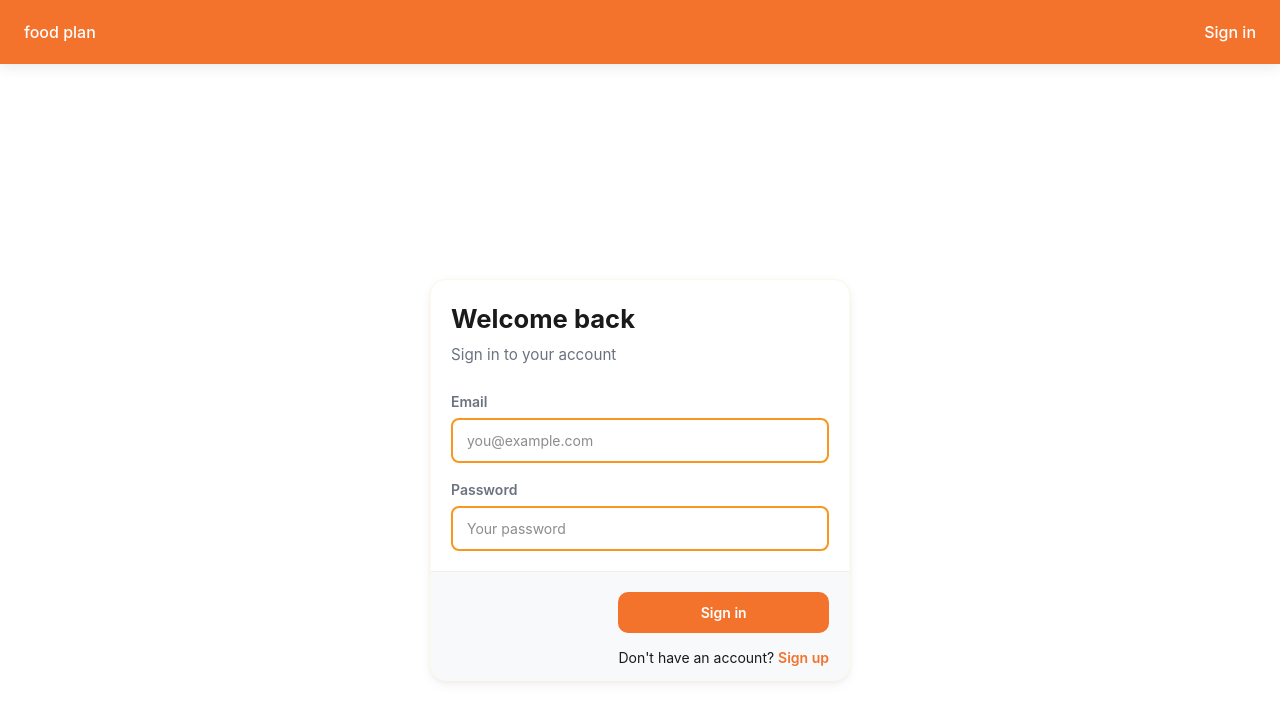
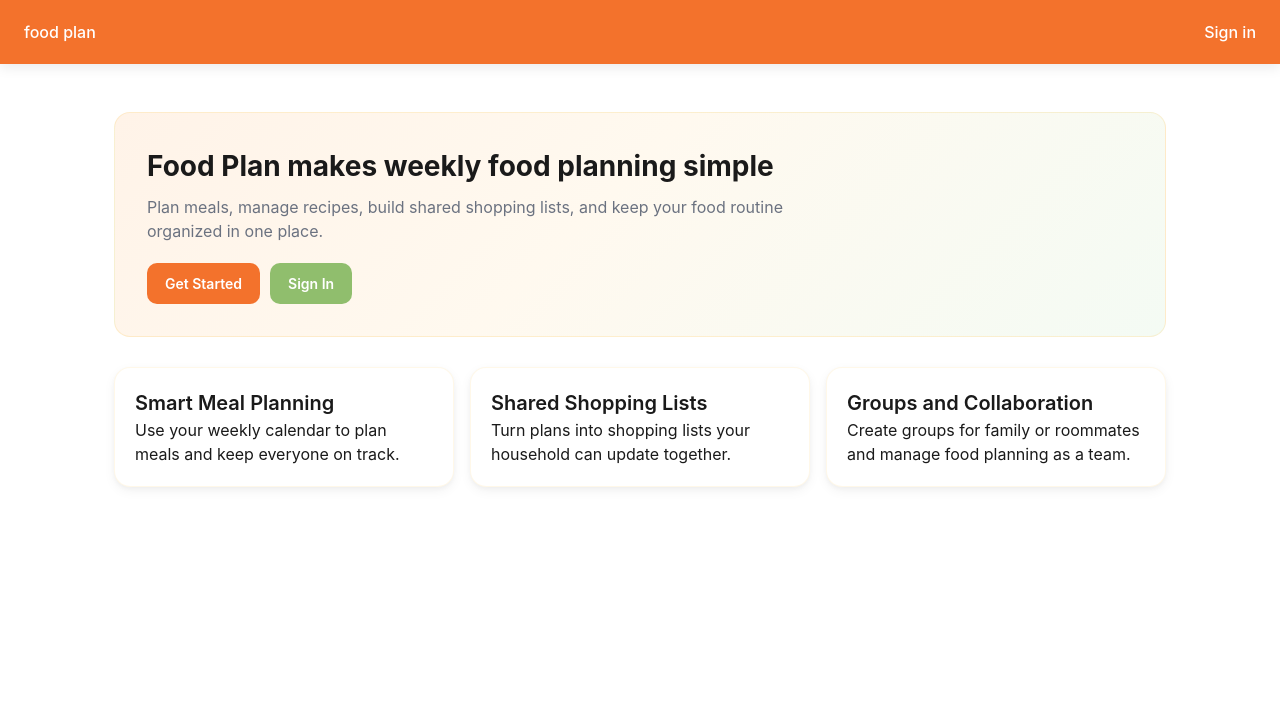
Before and after one commit to DTU-gruppe-12-24/62595-Full-stack-development, a Vue app in the folder frontend/: page / in a window 1280 px wide. Before the commit this address led to /sign-in. Shown: the top 720 px of the page. Built offline with nearby package versions, Linux system fonts and the light colour scheme; no server answers.

Commit message:
Home page

```diff
--- a/frontend/src/router/index.ts
+++ b/frontend/src/router/index.ts
@@ -5,6 +5,7 @@ import { isAuthenticated } from '@/services/authService'
 // Auth views
 import SignInView from '@/views/SignInView.vue'
 import SignUpView from '@/views/SignUpView.vue'
+import HomeView from '@/views/HomeView.vue'
 
 const router = createRouter({
   history: createWebHistory(import.meta.env.BASE_URL),
@@ -25,7 +26,8 @@ const router = createRouter({
     {
       path: '/',
       name: 'home',
-      component: () => import('@/views/ComponentPreview.vue')
+      component: HomeView,
+      meta: { public: true },
     },
 
     {
@@ -79,6 +81,7 @@ const router = createRouter({
 // Nav guard
 router.beforeEach((to) => {
   const authenticated = isAuthenticated()
+  const isAuthPage = to.name === 'sign-in' || to.name === 'sign-up'
 
   // Redirect unauthenticated users to sign-in
   if (!to.meta.public && !authenticated) {
@@ -86,7 +89,7 @@ router.beforeEach((to) => {
   }
 
   // Redirect logged-in users away from sign-in/sign-up
-  if (to.meta.public && authenticated) {
+  if (isAuthPage && authenticated) {
     return { name: 'home' }
   }
 })
--- a/frontend/src/views/ComponentPreview.vue
+++ /dev/null
@@ -1,110 +0,0 @@
-<script setup lang="ts">
-import { ref } from "vue"
-
-import AppCard from "../components/AppCard.vue"
-import AppButton from "../components/AppButton.vue"
-import AppInput from "../components/AppInput.vue"
-import AppDialog from "@/components/AppDialog.vue"
-
-const showDialog = ref<boolean>(false)
-
-function handleSave() {
-  // alert("Saved!")
-  showDialog.value = false
-}
-
-</script>
-
-<template>
-  <div class="page">
-
-    <h1>Component Preview</h1>
-
-    <!-- Buttons -->
-    <section>
-      <h2>Buttons</h2>
-
-      <div class="row">
-        <AppButton variant="primary">
-          Primary Button
-        </AppButton>
-
-        <AppButton variant="secondary">
-          Secondary Button
-        </AppButton>
-
-        <AppButton variant="cancel">
-          Cancel Button
-        </AppButton>
-      </div>
-    </section>
-    <!-- Dialog -->
-    <section>
-      <h2>Dialog</h2>
-      <AppButton variant="primary" @click="showDialog = true">
-        Open Dialog
-      </AppButton>
-    </section>
-
-
-    <!-- Inputs -->
-    <section>
-      <h2>Inputs</h2>
-
-      <AppInput placeholder="Recipe name..." />
-    </section>
-
-    <!-- Cards -->
-    <section>
-      <h2>Cards</h2>
-
-      <AppCard hover>
-        <h3>Spaghetti</h3>
-        <p>Classic Italian recipe</p>
-
-        <template #footer>
-          <AppButton variant="primary">Add to plan</AppButton>
-        </template>
-      </AppCard>
-    </section>
-
-    <!-- Dialog -->
-    <AppDialog
-        v-model="showDialog"
-        title="Example Dialog"
-    >
-      <p>This is a dialog preview.</p>
-
-      <template #footer>
-        <AppButton
-            variant="secondary"
-            @click="showDialog = false"
-        >
-          Cancel
-        </AppButton>
-
-        <AppButton variant="primary" @click="handleSave">
-          Save
-        </AppButton>
-      </template>
-    </AppDialog>
-
-  </div>
-</template>
-
-<style scoped>
-
-.page {
-  padding: 40px;
-}
-
-.row {
-  display: flex;
-  gap: 10px;
-}
-
-section {
-  margin-top: 30px;
-}
-
-</style>
--- /dev/null
+++ b/frontend/src/views/HomeView.vue
@@ -0,0 +1,138 @@
+<script setup lang="ts">
+import { computed } from 'vue'
+import { useRouter } from 'vue-router'
+
+import AppContainer from '@/components/AppContainer.vue'
+import AppSection from '@/components/AppSection.vue'
+import AppCard from '@/components/AppCard.vue'
+import AppText from '@/components/AppText.vue'
+import AppButton from '@/components/AppButton.vue'
+import { getStoredUser, isAuthenticated } from '@/services/authService'
+
+const router = useRouter()
+
+const authenticated = computed(() => isAuthenticated())
+const userName = computed(() => getStoredUser()?.name ?? 'there')
+</script>
+
+<template>
+  <AppContainer class="home-page">
+    <AppSection class="hero">
+      <template v-if="!authenticated">
+        <AppText variant="title" tag="h1">Food Plan makes weekly food planning simple</AppText>
+        <AppText class="hero-subtitle">
+          Plan meals, manage recipes, build shared shopping lists, and keep your food routine organized in one place.
+        </AppText>
+        <div class="hero-actions">
+          <AppButton variant="primary" @click="router.push('/sign-up')">Get Started</AppButton>
+          <AppButton variant="secondary" @click="router.push('/sign-in')">Sign In</AppButton>
+        </div>
+      </template>
+
+      <template v-else>
+        <AppText variant="title" tag="h1">Welcome back, {{ userName }}</AppText>
+        <AppText class="hero-subtitle">
+          Pick up where you left off. Jump straight into your recipes, shopping list, and planning tools.
+        </AppText>
+        <div class="hero-actions">
+          <AppButton variant="primary" @click="router.push('/recipes')">Open Recipes</AppButton>
+          <AppButton variant="secondary" @click="router.push('/shopping')">Open Shopping List</AppButton>
+        </div>
+      </template>
+    </AppSection>
+
+    <AppSection>
+      <template v-if="!authenticated">
+        <div class="feature-grid">
+          <AppCard>
+            <AppText variant="subtitle" tag="h2">Smart Meal Planning</AppText>
+            <AppText>Use your weekly calendar to plan meals and keep everyone on track.</AppText>
+          </AppCard>
+
+          <AppCard>
+            <AppText variant="subtitle" tag="h2">Shared Shopping Lists</AppText>
+            <AppText>Turn plans into shopping lists your household can update together.</AppText>
+          </AppCard>
+
+          <AppCard>
+            <AppText variant="subtitle" tag="h2">Groups and Collaboration</AppText>
+            <AppText>Create groups for family or roommates and manage food planning as a team.</AppText>
+          </AppCard>
+        </div>
+      </template>
+
+      <template v-else>
+        <div class="feature-grid">
+          <AppCard>
+            <AppText variant="subtitle" tag="h2">Plan Your Week</AppText>
+            <AppText>Organize breakfast, lunch, and dinner with your weekly calendar.</AppText>
+            <template #footer>
+              <AppButton variant="secondary" @click="router.push('/calendar')">Go to Calendar</AppButton>
+            </template>
+          </AppCard>
+
+          <AppCard>
+            <AppText variant="subtitle" tag="h2">Manage Your Groups</AppText>
+            <AppText>Invite members, manage roles, and keep planning shared and clear.</AppText>
+            <template #footer>
+              <AppButton variant="secondary" @click="router.push('/groups')">Go to Groups</AppButton>
+            </template>
+          </AppCard>
+
+          <AppCard>
+            <AppText variant="subtitle" tag="h2">Track Your Progress</AppText>
+            <AppText>Review your weekly and all-time food planning statistics.</AppText>
+            <template #footer>
+              <AppButton variant="secondary" @click="router.push('/statistics')">Go to Statistics</AppButton>
+            </template>
+          </AppCard>
+        </div>
+      </template>
+    </AppSection>
+  </AppContainer>
+</template>
+
+<style scoped>
+.home-page {
+  max-width: 1100px;
+  margin: 0 auto;
+  padding: 32px 24px 48px;
+}
+
+.hero {
+  margin-top: 0;
+  padding: 32px;
+  border-radius: var(--radius-lg);
+  background: linear-gradient(135deg, #fff3e8 0%, #fff9ef 45%, #f4fbf4 100%);
+  border: 1px solid #f9c74f35;
+}
+
+.hero-subtitle {
+  margin-top: 8px;
+  max-width: 680px;
+  color: var(--color-text-light);
+}
+
+.hero-actions {
+  display: flex;
+  flex-wrap: wrap;
+  gap: 10px;
+  margin-top: 20px;
+}
+
+.feature-grid {
+  display: grid;
+  grid-template-columns: repeat(auto-fit, minmax(240px, 1fr));
+  gap: 16px;
+}
+
+@media (max-width: 640px) {
+  .home-page {
+    padding: 20px 16px 32px;
+  }
+
+  .hero {
+    padding: 20px;
+  }
+}
+</style>
```
